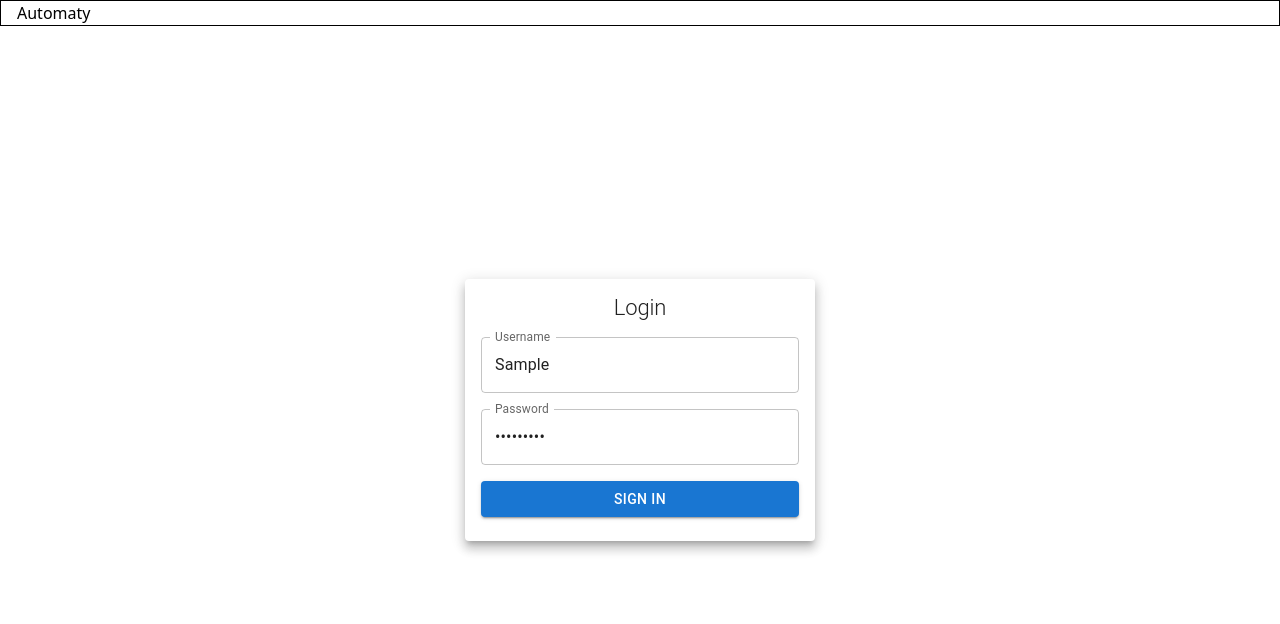
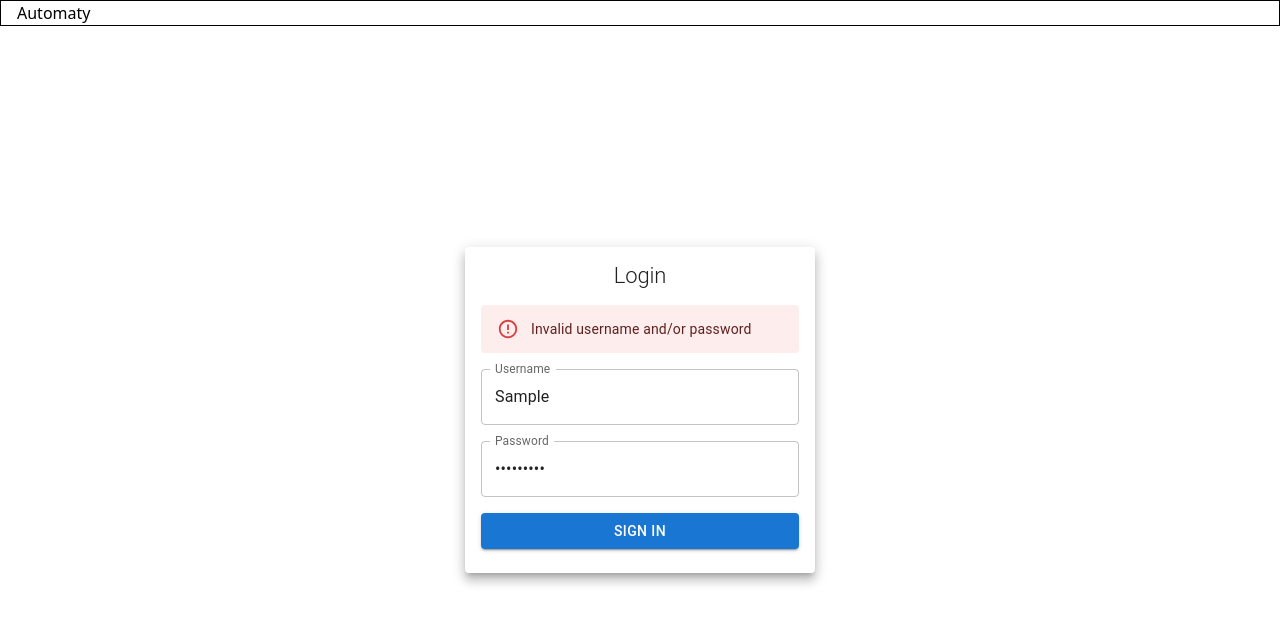
Before and after one commit to chrisvasqm/automaty, a React (Vite) app: page / in a window 1280 px wide. Both pictures are taken after typing "Sample", "Sample123" into the empty fields and a click on the button "SIGN IN". Shown: the top 624 px of the page. Built offline with nearby package versions, Linux system fonts and the light colour scheme.

Commit message:
Add alert to login form

```diff
--- a/src/pages/LoginPage.tsx
+++ b/src/pages/LoginPage.tsx
@@ -1,5 +1,6 @@
 import { zodResolver } from '@hookform/resolvers/zod'
-import { Box, Button, Card, CardContent, Stack, TextField, Typography } from '@mui/material'
+import { Alert, Box, Button, Card, CardContent, Stack, TextField, Typography } from '@mui/material'
+import { useState } from 'react'
 import { useForm } from 'react-hook-form'
 import { useNavigate } from 'react-router-dom'
 import { z } from 'zod'
@@ -17,6 +18,7 @@ type FormData = z.infer<typeof schema>
 
 const LoginPage = () => {
     const navigate = useNavigate();
+    const [loginError, setLoginError] = useState(false);
 
     const {
         register,
@@ -26,9 +28,9 @@ const LoginPage = () => {
 
     const onSubmit = (data: FormData) => {
         const { username, password } = data;
-        if (username === 'admin' && password === 'admin') {
-            navigate('/loggedIn')
-        }
+
+        if (username === 'admin' && password === 'admin') navigate('/loggedIn')
+        else setLoginError(true)
     }
 
     return (
@@ -48,6 +50,8 @@ const LoginPage = () => {
                                 sx={{ fontSize: 22 }}>
                                 Login
                             </Typography>
+
+                            {loginError && <Alert severity="error">Invalid username and/or password</Alert>}
 
                             <TextField
                                 id='username'
--- a/src/routes.tsx
+++ b/src/routes.tsx
@@ -1,8 +1,8 @@
 import { createBrowserRouter } from 'react-router-dom';
 import Layout from './Layout';
 import ErrorPage from './pages/ErrorPage';
+import LoggedInPage from './pages/LoggedInPage';
 import LoginPage from './pages/LoginPage';
-import LoggedInPage from './pages/LoggedInPage';
 
 const router = createBrowserRouter([
     {
```
